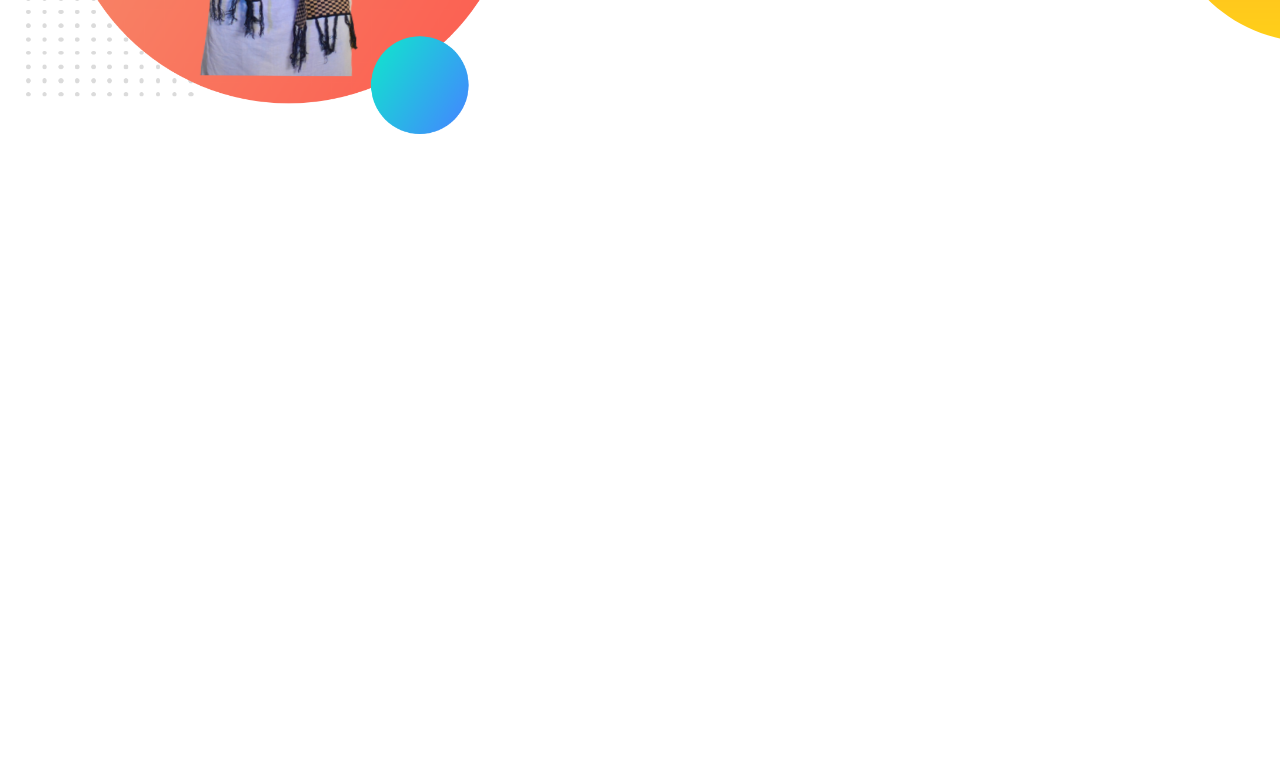
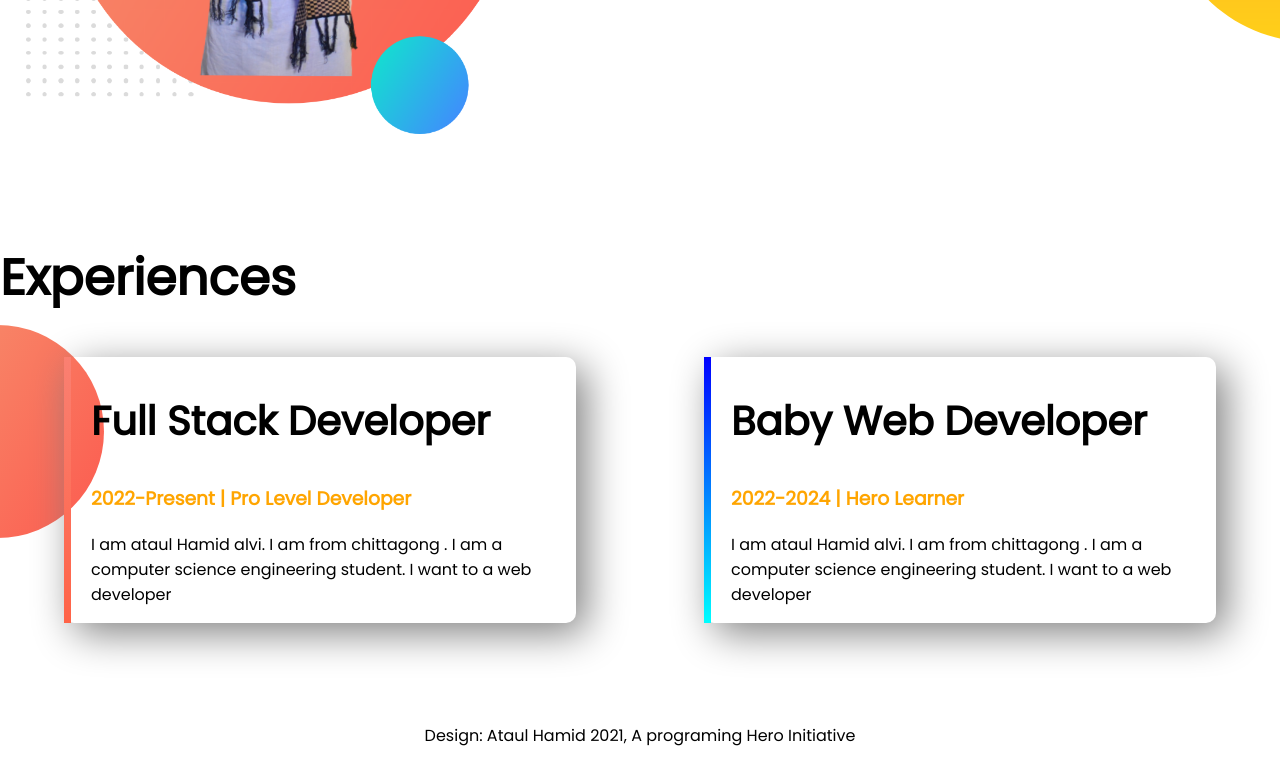
Before and after one commit to Ataul-hamid/developer-portfolio, a plain HTML site: page developer-portfolio/index.html in a window 1280 px wide. Shown: the part 949-1713 px from the top of the page. Before the commit the page ends 1190 px from the top, so only its background shows below. Drawn offline with Linux system fonts and the light colour scheme.

Commit message:
something added

```diff
--- a/developer-portfolio/index.html
+++ b/developer-portfolio/index.html
@@ -12,7 +12,9 @@
 </head>
 
 <body>
-    <section class="top-banner">
+
+    <!----Top Banner-->
+    <section class="top-banner flexible-container">
         <div class="half-width">
 
             <h1>Welcome To </h1>
@@ -30,7 +32,13 @@
         </div>
     </section>
 
-    <section class="dream-big">
+    <!----End of top banner-->
+
+
+
+    <!---Dream big section start here-->
+
+    <section class="dream-big flexible-container">
         <div class="half-width">
 
             <img src="/developer-portfolio/showoff/my-bg.png" alt="">
@@ -45,6 +53,42 @@
         </div>
 
     </section>
+
+    <!----Dream big section end here-->
+
+
+    <!---Experience Section start here -->
+
+    <section class="experience-site">
+        <h1>Experiences</h1>
+        <div class="flexible-container">
+            <div id="full-stack-experience" class="experience-item">
+                <h2>Full Stack Developer</h2>
+                <h3 class="orange-color">2022-Present | Pro Level Developer</h3>
+                <p>I am ataul Hamid alvi. I am from chittagong . I am a computer science engineering student. I want to
+                    a
+                    web
+                    developer</p>
+            </div>
+
+            <div id="web-dev-experience" class="experience-item">
+                <h2>Baby Web Developer</h2>
+                <h3 class="orange-color">2022-2024 | Hero Learner </h3>
+                <p>I am ataul Hamid alvi. I am from chittagong . I am a computer science engineering student. I want to
+                    a
+                    web
+                    developer</p>
+            </div>
+        </div>
+
+    </section>
+
+    <!------Experience Section End here-->
+
+
+    <footer>
+        <p>Design: Ataul Hamid 2021, A programing Hero Initiative</p>
+    </footer>
 </body>
 
 </html>
--- a/developer-portfolio/style.css
+++ b/developer-portfolio/style.css
@@ -5,16 +5,20 @@ body{
 h1{
     font-size: 50px;
 }
+h2{
+    font-size: 40px;
+}
 .orange-color{
     color: orange;
 }
-section{
+.flexible-container{
     display: flex;
     margin-bottom: 100px;
 }
 .half-width{
     width: 50%;
     padding-left: 2%;
+
 
 }
 .half-width img{
@@ -38,3 +42,33 @@ section{
     background-repeat: no-repeat;
     background-position: right;
 }
+.experience-site{
+    background-image: url(/developer-portfolio/images/exp-bg.png);
+    background-repeat: no-repeat;
+    background-position: left;
+
+}
+.experience-item{
+    width: 40%;
+    margin-left: 5%;
+    margin-right: 5%;
+    padding-left: 20px;
+    border-radius: 10px ;
+    box-shadow: 10px 10px 40px gray;
+
+
+
+}
+#web-dev-experience{
+    border-left: 7px solid;
+    border-image: linear-gradient(blue, cyan);
+    border-image-slice: 1;
+}
+#full-stack-experience{
+    border-left: 7px solid;
+    border-image: linear-gradient(salmon, tomato);
+    border-image-slice: 1;
+}
+footer p{
+    text-align: center;
+}
```
Also changed, not shown: developer-portfolio/images/jhankar.png (deleted), developer-portfolio/images/jhankar2.png (deleted), developer-portfolio/images/my-bg.png (deleted), developer-portfolio/showoff/alvi.png (deleted), developer-portfolio/showoff/alvi2-removebg-preview (1).png (deleted), developer-portfolio/showoff/alvi2.jpg (deleted).
